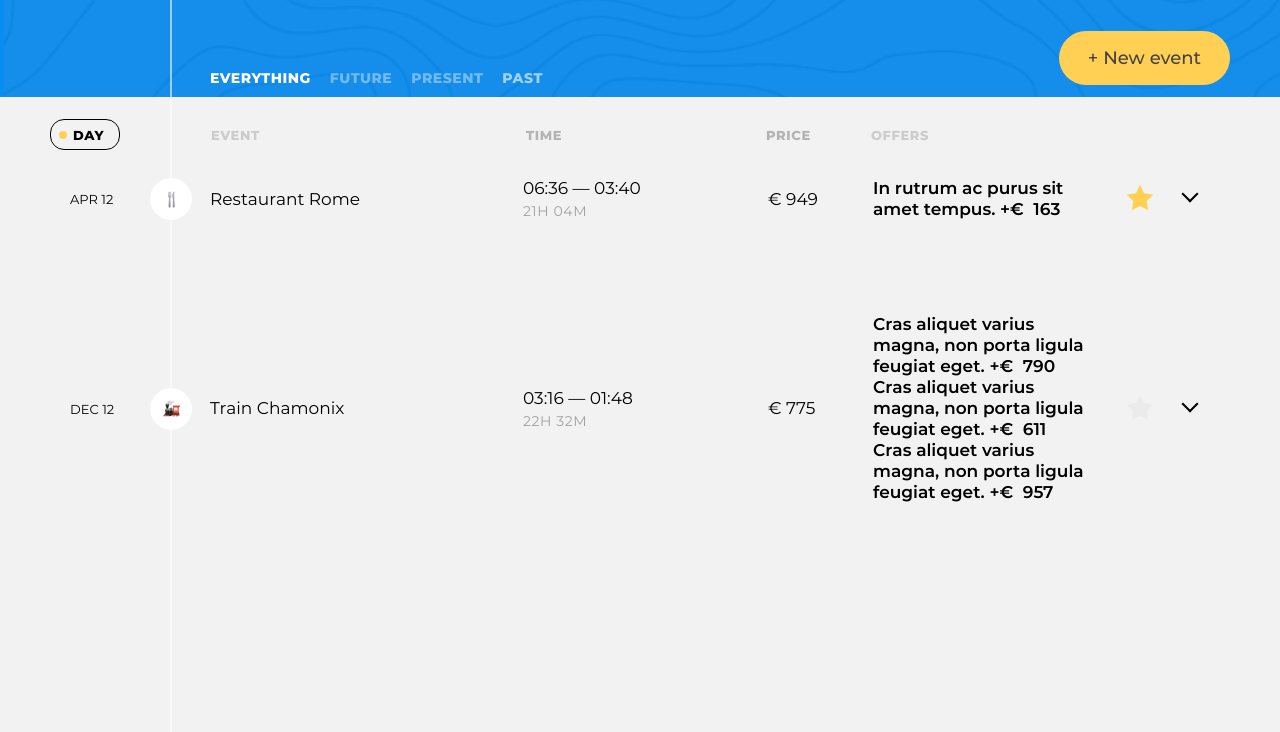
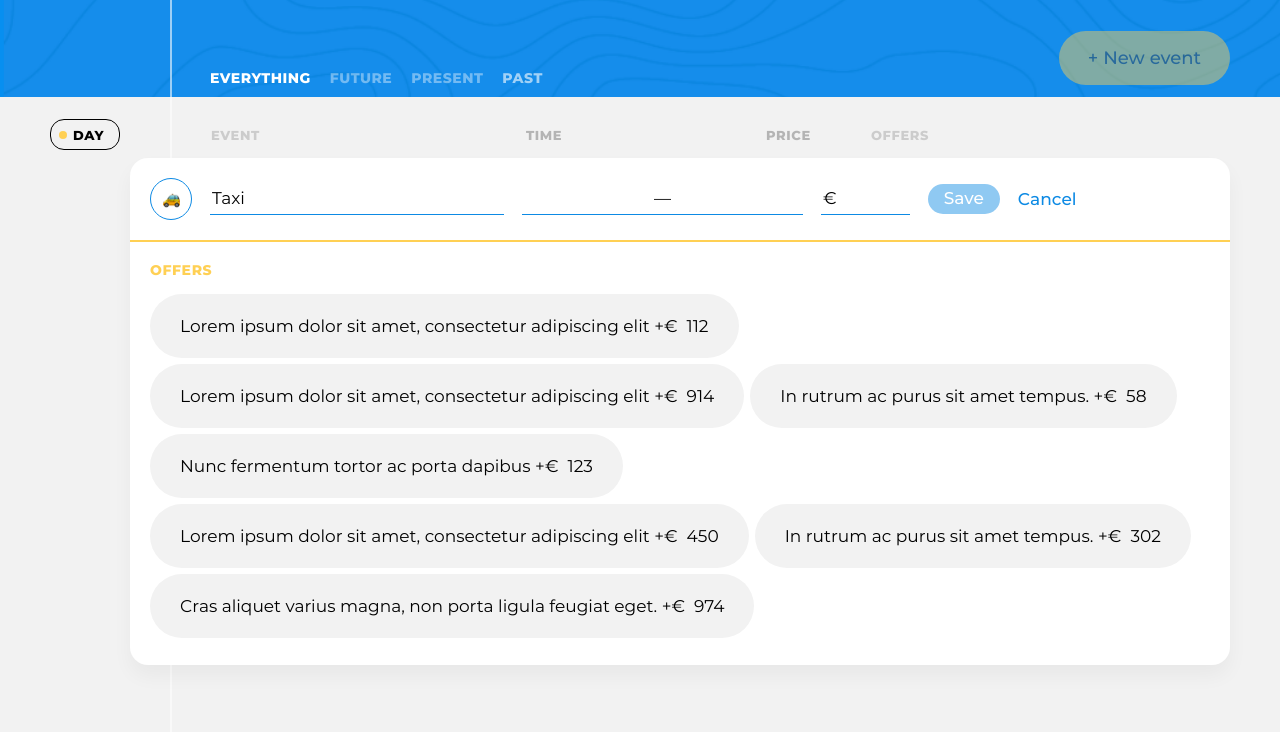
Before and after one commit to htmlacademy-ecmascript/1544057-big-trip-20, a website built with webpack: page public/index.html in a window 1280 px wide. Both pictures are taken after a click on the button "New event". Shown: the part 68-800 px from the top of the page. Built offline with nearby package versions, Linux system fonts and the light colour scheme.

Commit message:
feat: add point

```diff
--- a/package.json
+++ b/package.json
@@ -35,6 +35,7 @@
   },
   "dependencies": {
     "dayjs": "1.11.7",
-    "flatpickr": "4.6.13"
+    "flatpickr": "4.6.13",
+    "he": "1.2.0"
   }
 }
--- a/public/index.html
+++ b/public/index.html
@@ -1,5 +1,6 @@
 <!DOCTYPE html>
 <html lang="en">
+
 <head>
   <meta charset="UTF-8">
   <meta name="viewport" content="width=device-width, initial-scale=1">
@@ -21,8 +22,6 @@
             <!-- Фильтры -->
           </div>
         </div>
-
-          <button class="trip-main__event-add-btn  btn  btn--big  btn--yellow" type="button">New event</button>
       </div>
     </div>
   </header>
@@ -38,4 +37,5 @@
     </div>
   </main>
 </body>
+
 </html>
--- a/src/constants.js
+++ b/src/constants.js
@@ -18,9 +18,9 @@
 };
 
 const UserAction = {
-  UPDATE_TASK: 'UPDATE_TASK',
-  ADD_TASK: 'ADD_TASK',
-  DELETE_TASK: 'DELETE_TASK',
+  UPDATE_POINT: 'UPDATE_POINT',
+  ADD_POINT: 'ADD_POINT',
+  DELETE_POINT: 'DELETE_POINT',
 };
 
 const UpdateType = {
--- a/src/main.js
+++ b/src/main.js
@@ -1,3 +1,4 @@
+import { render } from './framework/render';
 import DestinationsModel from './model/destinations-model';
 import FilterModel from './model/filter-model.js';
 import OffersModel from './model/offers-model';
@@ -5,6 +6,7 @@
 import FiltersPresenter from './presenter/filters-presenter.js';
 import PointsBoardPresenter from './presenter/points-board-presenter';
 import TripInfoPresenter from './presenter/trip-info-presenter.js';
+import newPointButtonView from './view/new-point-button-view';
 
 const destinationsModel = new DestinationsModel();
 const filterModel = new FilterModel();
@@ -12,7 +14,7 @@
 const pointsModel = new PointsModel({ destinations: destinationsModel.destinations, offers: offersModel.offers });
 
 const mainContainerNode = document.querySelector('.trip-main');
-const filterContinerNode = document.querySelector('.trip-controls__filters');
+const filterContinerNode = mainContainerNode.querySelector('.trip-controls__filters');
 const pointsConstainerNode = document.querySelector('.trip-events');
 
 const tripInfoPresenter = new TripInfoPresenter({
@@ -28,13 +30,31 @@
   FiltersContainer: filterContinerNode
 });
 
+
 const pointsBoardPresenter = new PointsBoardPresenter({
   pointsModel,
   destinationsModel,
   offersModel,
   filterModel,
-  pointsConstainer: pointsConstainerNode
+  pointsConstainer: pointsConstainerNode,
+  onNewTaskDestroy: handleNewPointFormClose
 });
+
+const newPointButtonComponent = new newPointButtonView({
+  onClick: handleNewPointButtonClick
+});
+
+
+function handleNewPointFormClose() {
+  newPointButtonComponent.element.disabled = false;
+}
+
+function handleNewPointButtonClick() {
+  pointsBoardPresenter.createPoint();
+  newPointButtonComponent.element.disabled = true;
+}
+
+render(newPointButtonComponent, mainContainerNode);
 
 tripInfoPresenter.init();
 filtersPresenter.init();
--- a/src/mock/points-mock.js
+++ b/src/mock/points-mock.js
@@ -8,7 +8,7 @@
 
 /**@typedef {import('./offers-mock.js').Offer} Offer*/
 
-const pointId = getRandomIntGenerator();
+export const pointId = getRandomIntGenerator();
 /**
  * @typedef PointObject
  * @type {Object}
--- /dev/null
+++ b/src/presenter/new-point-presenter.js
@@ -0,0 +1,68 @@
+import { UpdateType, UserAction } from '../constants.js';
+import { remove, render, RenderPosition } from '../framework/render.js';
+import { pointId } from '../mock/points-mock.js';
+import { checkEscKeydownPress } from '../utils/points.js';
+import PointFormView from '../view/point/point-form-view.js';
+
+export default class NewPointPresenter {
+  #pointsListContainer;
+
+  #handleDataChange;
+  #handleDestroy;
+
+  #newPointView;
+
+  constructor({ pointsListContainer, onDataChange, onDestroy }) {
+    this.#pointsListContainer = pointsListContainer;
+    this.#handleDataChange = onDataChange;
+    this.#handleDestroy = onDestroy;
+  }
+
+  init({ destinationsModel, offersModel }) {
+    if (this.#newPointView) {
+      return;
+    }
+
+    this.#newPointView = new PointFormView({
+      destinations: destinationsModel.destinations,
+      offersByTypes: offersModel.offers,
+      onSubmitClick: this.#handleFormSubmit,
+      onDeleteClick: this.#handleCanselClick
+    });
+
+    render(this.#newPointView, this.#pointsListContainer, RenderPosition.AFTERBEGIN);
+
+    document.addEventListener('keydown', this.#escKeyDownHandler);
+  }
+
+  destroy() {
+    if (!this.#newPointView) {
+      return;
+    }
+    this.#handleDestroy();
+
+    remove(this.#newPointView);
+    this.#newPointView = undefined;
+
+    document.removeEventListener('keydown', this.#escKeyDownHandler);
+  }
+
+  #handleFormSubmit = (point) => {
+    this.#handleDataChange(
+      UserAction.ADD_POINT,
+      UpdateType.MINOR,
+      { ...point, id: `point-${pointId()}` },
+    );
+    this.destroy();
+  };
+
+  #handleCanselClick = () => {
+    this.destroy();
+  };
+
+  #escKeyDownHandler = (event) => {
+    checkEscKeydownPress(event, () => {
+      this.destroy();
+    });
+  };
+}
--- a/src/presenter/point-presenter.js
+++ b/src/presenter/point-presenter.js
@@ -137,7 +137,7 @@
   #handleFavoriteClick = () => {
 
     this.#handleDataChange(
-      UserAction.UPDATE_TASK,
+      UserAction.UPDATE_POINT,
       UpdateType.PATCH,
       { ...this.#point, isFavorite: !this.#point.isFavorite });
   };
@@ -158,14 +158,14 @@
     this.#replaceFormToInfo();
 
     this.#handleDataChange(
-      UserAction.UPDATE_TASK,
+      UserAction.UPDATE_POINT,
       UpdateType.MINOR,
       { ...point });
   };
 
   #handlerDeleteClick = (point) => {
     this.#handleDataChange(
-      UserAction.DELETE_TASK,
+      UserAction.DELETE_POINT,
       UpdateType.MAJOR,
       { ...point });
   };
--- a/src/presenter/points-board-presenter.js
+++ b/src/presenter/points-board-presenter.js
@@ -16,6 +16,7 @@
 import PointsEmplyView from '../view/points-emply-view.js';
 import PointsListView from '../view/points-list-view.js';
 import PointsSortView from '../view/points-sort-view.js';
+import NewPointPresenter from './new-point-presenter.js';
 import PointPresenter from './point-presenter.js';
 
 /**@typedef {import('../model/points-model.js').PointObject} PointObject */
@@ -43,24 +44,30 @@
 
   /**@type{Map<string, PointPresenter>} */
   #pointPresenters = new Map();
+  #newPointPresenter;
 
   #currentSortType = SortTypes.DEFAULT;
   #filterType = FilterTypes.EVERYTHING;
 
   /**
    * Конструктор доски точек маршрута
-   * @param {{points: PointsModel, destinationsModel: DestinationsModel, offersModel: OffersModel, pointsConstainer: HTMLElement, filterModel: FilterModel}} paramы
+   * @param {{points: PointsModel, destinationsModel: DestinationsModel, offersModel: OffersModel, pointsConstainer: HTMLElement, filterModel: FilterModel, onNewTaskDestroy: function}} paramы
    */
-  constructor({ destinationsModel, pointsModel, offersModel, pointsConstainer, filterModel }) {
+  constructor({ destinationsModel, pointsModel, offersModel, pointsConstainer, filterModel, onNewTaskDestroy }) {
     this.#pointsModel = pointsModel;
     this.#destinationsModel = destinationsModel;
     this.#offersModel = offersModel;
     this.#filterModel = filterModel;
 
     this.#pointsListComponent = new PointsListView();
+    this.#pointsConstainer = pointsConstainer;
 
+    this.#newPointPresenter = new NewPointPresenter({
+      pointsListContainer: this.#pointsListComponent.element,
+      onDataChange: this.#handleViewAction,
+      onDestroy: onNewTaskDestroy
+    });
 
-    this.#pointsConstainer = pointsConstainer;
 
     this.#pointsModel.addObserver(this.#handleModelEvent);
     this.#filterModel.addObserver(this.#handleModelEvent);
@@ -83,6 +90,15 @@
     }
 
     this.#renderEmplyPoints();
+  }
+
+  createPoint() {
+    this.#currentSortType = SortTypes.DEFAULT;
+    this.#filterModel.setFilter(UpdateType.MAJOR, FilterTypes.EVERYTHING);
+    this.#newPointPresenter.init({
+      destinationsModel: this.#destinationsModel,
+      offersModel: this.#offersModel
+    });
   }
 
   /**
@@ -155,6 +171,7 @@
   #clearPointsBoard({ resetSortType = false } = {}) {
     this.#pointPresenters.forEach((pointPresenter) => pointPresenter.destroy());
     this.#pointPresenters.clear();
+    this.#newPointPresenter.destroy();
 
     remove(this.#sortsComponent);
 
@@ -175,13 +192,13 @@
   */
   #handleViewAction = (actionType, updateType, update) => {
     switch (actionType) {
-      case UserAction.UPDATE_TASK:
+      case UserAction.UPDATE_POINT:
         this.#pointsModel.updatePoint(updateType, update);
         break;
-      case UserAction.ADD_TASK:
+      case UserAction.ADD_POINT:
         this.#pointsModel.addPoint(updateType, update);
         break;
-      case UserAction.DELETE_TASK:
+      case UserAction.DELETE_POINT:
         this.#pointsModel.deletePoint(updateType, update);
         break;
     }
@@ -220,6 +237,7 @@
   };
 
   #handleModeChange = () => {
+    this.#newPointPresenter.destroy();
     this.#pointPresenters.forEach((presenter) => presenter.resetView());
   };
 }
--- /dev/null
+++ b/src/view/new-point-button-view.js
@@ -0,0 +1,32 @@
+import AbstractView from '../framework/view/abstract-view.js';
+
+function createTemplate() {
+  return '<button class="trip-main__event-add-btn  btn  btn--big  btn--yellow" type="button">New event</button>';
+}
+
+export default class NewPointButtonView extends AbstractView {
+  #handleClick = null;
+
+  constructor({ onClick }) {
+    super();
+    this.#handleClick = onClick;
+    this.element.addEventListener('click', this.#clickHandler);
+  }
+
+  get template() {
+    return createTemplate();
+  }
+
+  setDisable() {
+    this.element.disabled = true;
+  }
+
+  setEnable() {
+    this.element.disabled = false;
+  }
+
+  #clickHandler = (evt) => {
+    evt.preventDefault();
+    this.#handleClick();
+  };
+}
--- a/src/view/point/point-form-view.js
+++ b/src/view/point/point-form-view.js
@@ -2,6 +2,7 @@
 import 'flatpickr/dist/flatpickr.min.css';
 
 import flatpickr from 'flatpickr';
+import he from 'he';
 
 //@ts-check
 import { POINT_FORM_FORMAT } from '../../constants.js';
@@ -13,8 +14,8 @@
  * @typedef {import('../../model/offers-model.js').Offer} Offer
  * @typedef {import('../../model/offers-model.js').OffersByType} OffersByType
  * @typedef {import('../../model/destinations-model.js').Destinations} Destinations
+ * @typedef {import('../../model/destinations-model.js').Destination} Destination
  * @typedef { import('../../model/points-model.js').PointObject } PointObject
- * @typedef { import('./point-info-view.js').Destination } Destination
  */
 
 /**
@@ -50,7 +51,7 @@
  */
 function createButton(isEditForm) {
   const createEditButtonTemplate = () => `
-  <button class="event__save-btn  btn  btn--blue" type="submit">Save</button>
+  <button class="event__save-btn  btn  btn--blue" type="submit" disabled>Save</button>
   <button class="event__reset-btn" type="reset">Delete</button>
   <button class="event__rollup-btn" type="button">
   <span class="visually-hidden">Open event</span>
@@ -58,7 +59,7 @@
 `;
 
   const createAddButtonTemplate = () => `
-  <button class="event__save-btn  btn  btn--blue" type="submit">Save</button>
+  <button class="event__save-btn  btn  btn--blue" type="submit" disabled>Save</button>
   <button class="event__reset-btn" type="reset">Cancel</button>
 `;
 
@@ -75,8 +76,7 @@
  * @param {boolean} checked
  * @returns {string}
  */
-  const createOffer = (offer, checked = false) => `
-<div class="event__offer-selector">
+  const createOffer = (offer, checked = false) => `<div class="event__offer-selector">
   <input class="event__offer-checkbox  visually-hidden" id="${offer.id}" type="checkbox" name="event-offer-luggage" ${checked ? 'checked' : ''}>
   <label class="event__offer-label" for="${offer.id}">
     <span class="event__offer-title">${offer.title}</span>
@@ -120,7 +120,7 @@
     <label class="event__label  event__type-output" for="event-destination-1">
       ${type}
     </label>
-    <input class="event__input  event__input--destination" id="event-destination-1" type="text" name="event-destination" value="${cityName}" list="destination-list-1">
+    <input class="event__input  event__input--destination" id="event-destination-1" type="text" name="event-destination" value="${he.encode(cityName)}" list="destination-list-1" autocomplete="off" required>
     <datalist id="destination-list-1">
       ${destinationSlelectTemplates.join('\n')}
     </datalist>
@@ -243,10 +243,10 @@
 
                 <div class="event__field-group  event__field-group--time">
                   <label class="visually-hidden" for="event-start-time-1">From</label>
-                  <input class="event__input  event__input--time" id="event-start-time-1" type="text" name="event-start-time" value="${startTime}">
+                  <input class="event__input  event__input--time" id="event-start-time-1" type="text" name="event-start-time" value="${startTime}" required >
                     &mdash;
                   <label class="visually-hidden" for="event-end-time-1">To</label>
-                  <input class="event__input  event__input--time" id="event-end-time-1" type="text" name="event-end-time" value="${endTime}">
+                  <input class="event__input  event__input--time" id="event-end-time-1" type="text" name="event-end-time" value="${endTime}" required >
                 </div>
 
                 <div class="event__field-group  event__field-group--price">
@@ -254,7 +254,7 @@
                     <span class="visually-hidden">Price</span>
                     &euro;
                   </label>
-                  <input class="event__input  event__input--price" id="event-price-1" type="text" name="event-price" value="${pointPrice}">
+                  <input class="event__input  event__input--price" id="event-price-1" type="number" name="event-price"  min="1" value="${pointPrice}" required>
                 </div>
 
                 ${buttonsTemplate}
@@ -438,7 +438,6 @@
    */
     const updateBasePrice = (target) => {
 
-      target.value = target.value.replace(/\D+/g, '');
 
       const basePrice = Number(target.value);
       if (basePrice) {
```
Also changed, not shown: 1 other file. Lines whose indentation alone changed are shown as unchanged.
